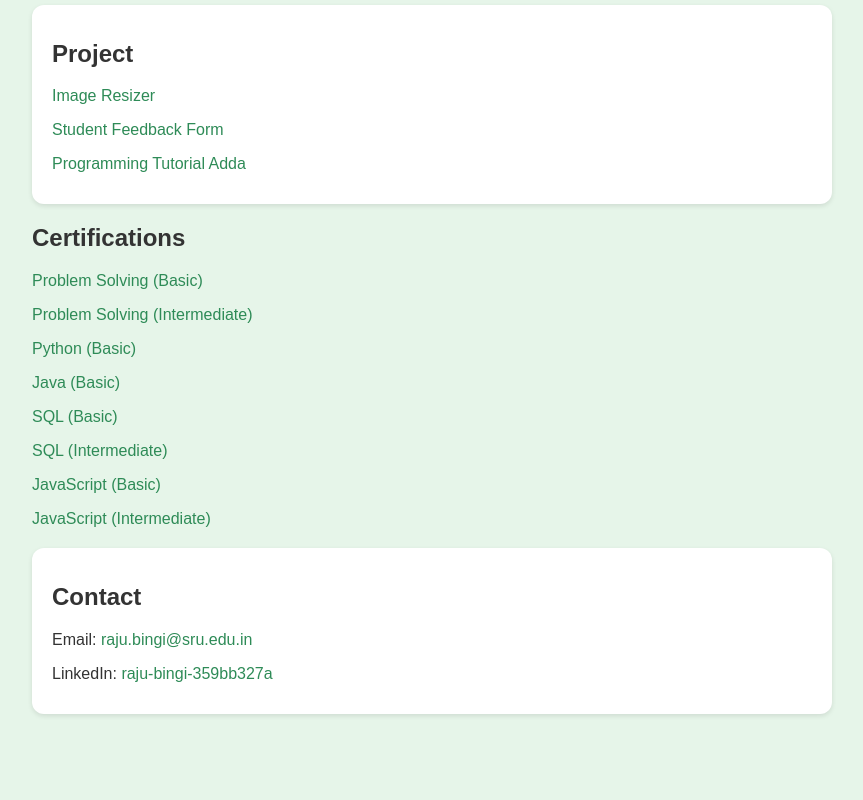
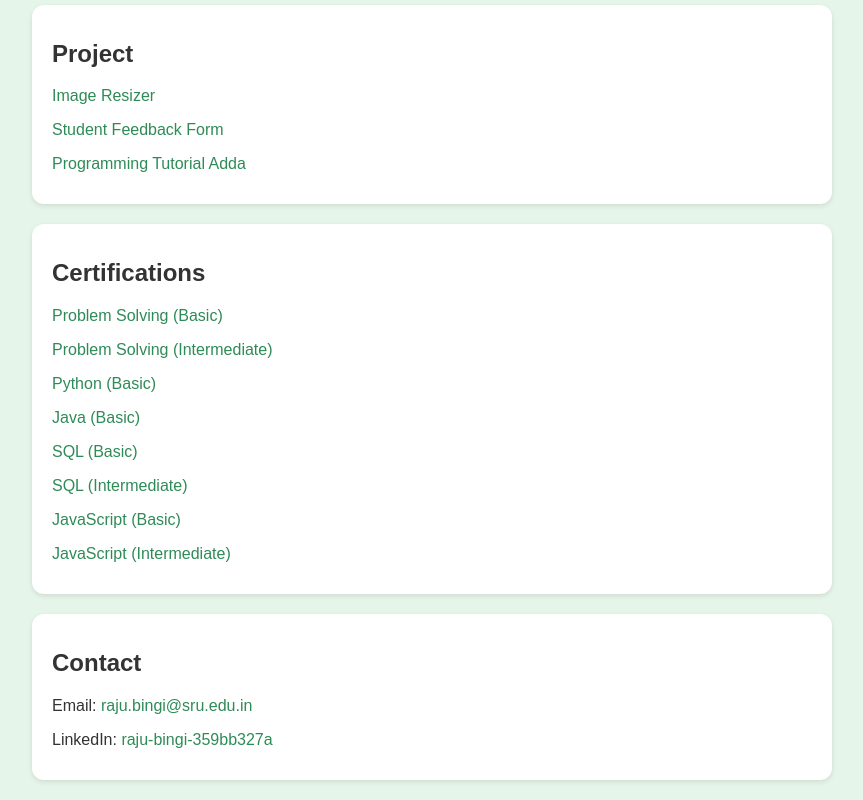
Before and after one commit to rajubhanu/Bingi-Raju, a plain HTML site: page index.html in a window 1280 px wide. Shown: the part 881-1681 px from the top of the page, without its empty margins (208-1071 px from the left). Before the commit the page ends 1615 px from the top, so only its background shows below. Drawn offline with Linux system fonts and the light colour scheme.

Commit message:
Update style.css

```diff
--- a/style.css
+++ b/style.css
@@ -23,7 +23,7 @@ body {
 h1 {
   margin: 10px 0 5px;
 }
-.about, .skills, .projects, .contact {
+.about, .skills, .projects, .Certifications, .contact {
   background-color: #ffffff;
   border-radius: 12px;
   padding: 15px 20px;
```
